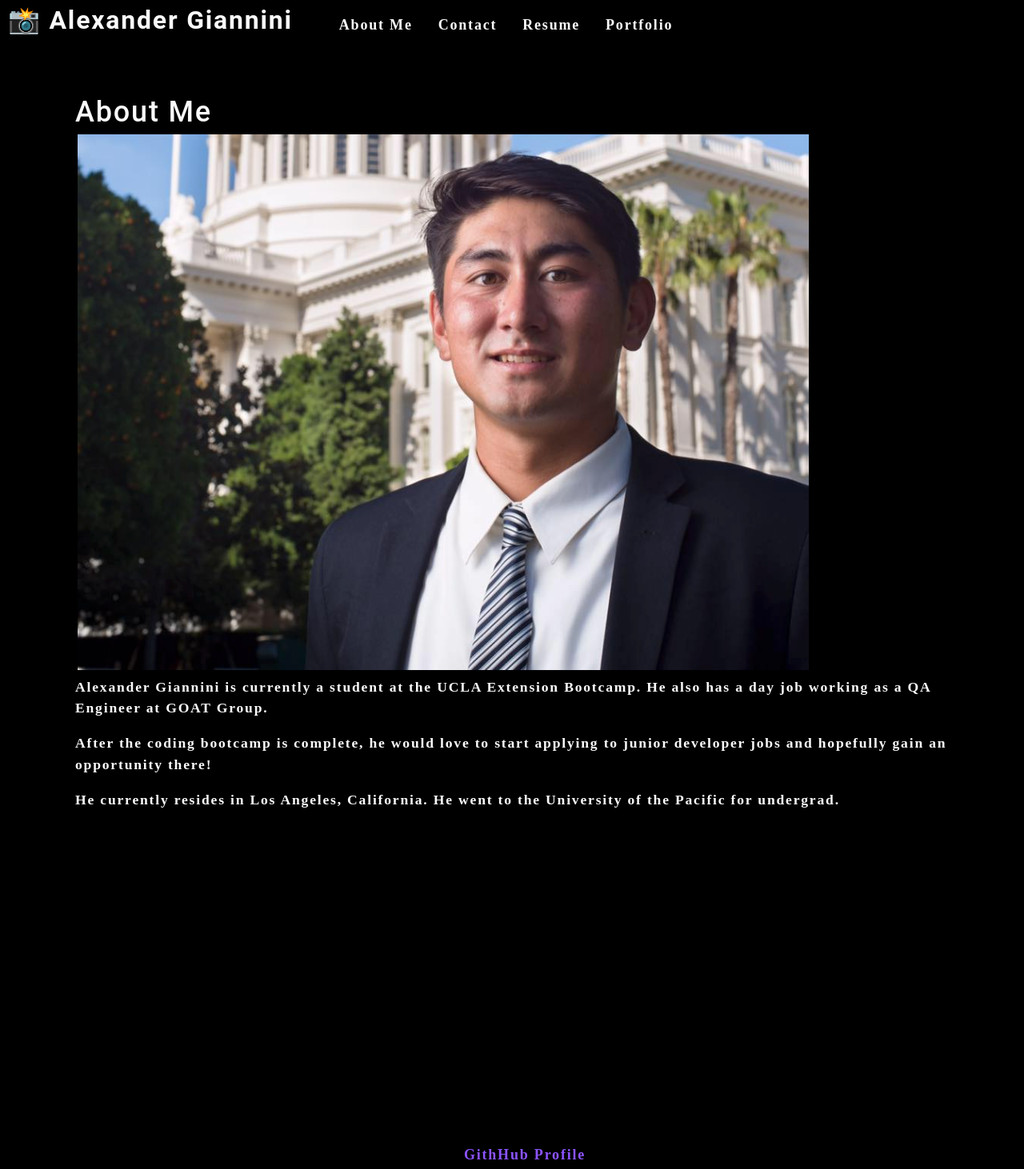
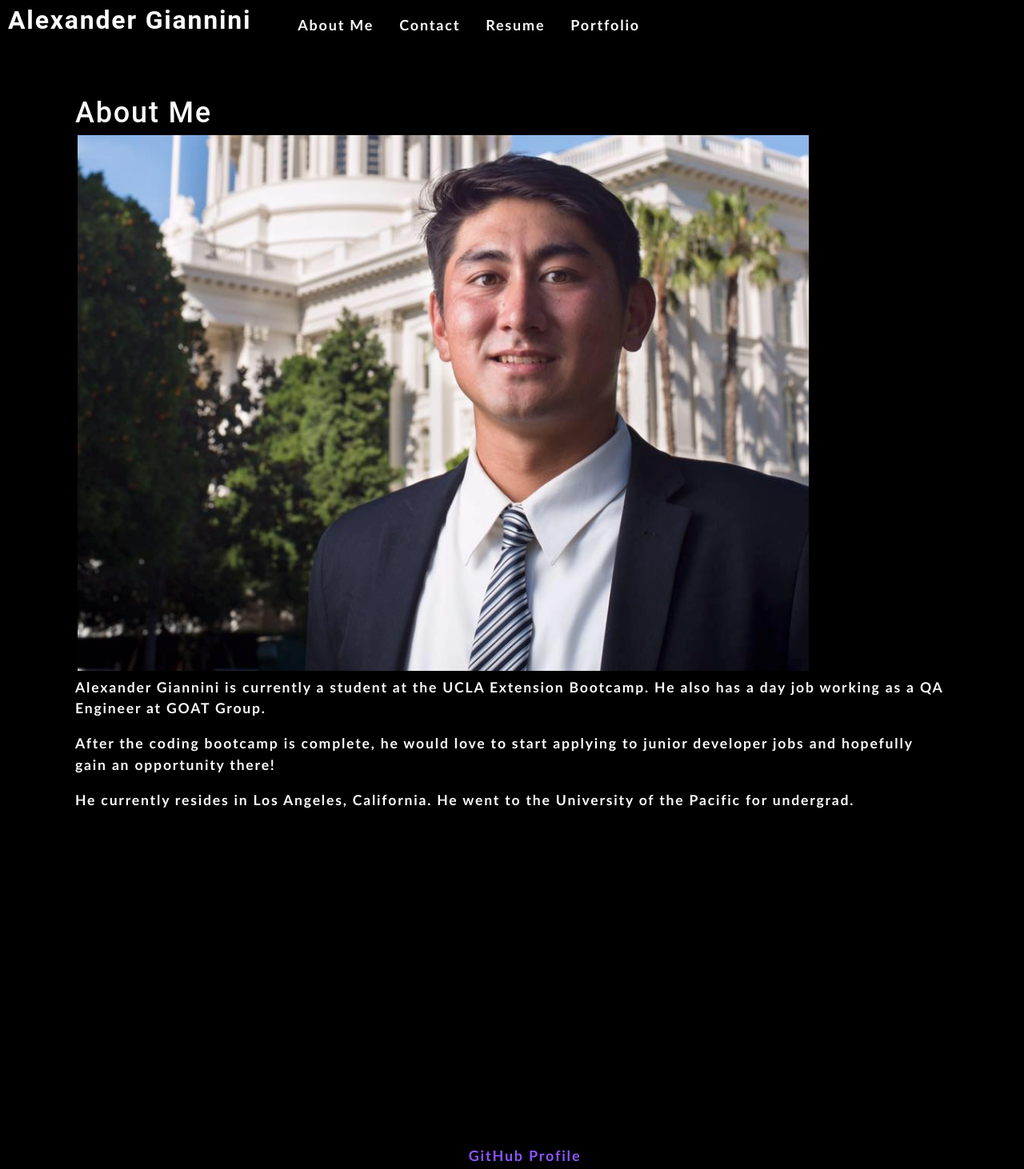
Before and after one commit to alexandergiannini/alexander-giannini-react-portfolio, a React (Create React App) app: page / in a window 1280 px wide. Shown: the top 1462 px of the page at 80% size. Built offline with nearby package versions, Linux system fonts and the light colour scheme.

Commit message:
added styling as well as README

```diff
--- a/src/App.js
+++ b/src/App.js
@@ -61,9 +61,9 @@ function App() {
       <footer>
        <div className="content has-text-centered mt-5">
          <div className="columns mt-2 my-footer">
-         <div className="column" ><a href="https://github.com/alexandergiannini" target="_blank"><i className="fab fa-github"></i> GithHub Profile</a></div>
-         <div className="column" ><a href="https://www.linkedin.com/in/alexander-giannini-004345141/" target="_blank"><i class="fab fa-github"></i> Linkedin Profile</a></div>
-         <div className="column" ><a href="https://stackoverflow.com/users/14683781/alexgiannini" target="_blank"><i class="fab fa-github"></i> Stack Overflow Profile</a></div>
+         <div className="column footer-link" ><a href="https://github.com/alexandergiannini" target="_blank"><i className="fab fa-github"></i> GitHub Profile</a></div>
+         <div className="column footer-link" ><a href="https://www.linkedin.com/in/alexander-giannini-004345141/" target="_blank"><i class="fab fa-github"></i> Linkedin Profile</a></div>
+         <div className="column footer-link" ><a href="https://stackoverflow.com/users/14683781/alexgiannini" target="_blank"><i class="fab fa-github"></i> Stack Overflow Profile</a></div>
          </div>
 
        </div>
--- a/src/components/About/index.js
+++ b/src/components/About/index.js
@@ -6,9 +6,9 @@ function About() {
       <section className="m-5">
         <h1 id="about">About Me</h1>
         <img src={require('../../assets/small/commercial/6.jpg').default}></img>
-        <p>Alexander Giannini is currently a student at the UCLA Extension Bootcamp. He also has a day job working as a QA Engineer at GOAT Group.</p>
-        <p>After the coding bootcamp is complete, he would love to start applying to junior developer jobs and hopefully gain an opportunity there!</p>
-        <p>He currently resides in Los Angeles, California. He went to the University of the Pacific for undergrad.</p>
+        <p className="about-me-p-tag">Alexander Giannini is currently a student at the UCLA Extension Bootcamp. He also has a day job working as a QA Engineer at GOAT Group.</p>
+        <p className="about-me-p-tag">After the coding bootcamp is complete, he would love to start applying to junior developer jobs and hopefully gain an opportunity there!</p>
+        <p className="about-me-p-tag">He currently resides in Los Angeles, California. He went to the University of the Pacific for undergrad.</p>
       </section>
     );
   }
--- a/src/components/Contact/index.js
+++ b/src/components/Contact/index.js
@@ -24,7 +24,7 @@ function ContactForm() {
             }
         } else {
             if (!e.target.value.length) {
-              setErrorMessage(`${e.target.name} is required.`);
+              setErrorMessage(`A ${e.target.name} is required in order to submit.`);
             } else {
               setErrorMessage('');
             }
@@ -48,22 +48,22 @@ function ContactForm() {
 
     return (
         <section>
-            <h1>Contact me</h1>
+            <h1>Contact Me</h1>
             <form id="contact-form" onSubmit={handleSubmit}>
                 <div>
-                    <label htmlFor="name">Name:</label>
-                    <input type="text" defaultValue={name} onBlur={handleChange} name="name" />
+                    <label htmlFor="name" className="contact-form-label"></label>
+                    <input type="text" defaultValue={name} onBlur={handleChange} name="name" size="45" className="contact-labels" placeholder="Please enter your name."/>
                 </div>
                 <div>
-                    <label htmlFor="email">Email address:</label>
-                    <input type="email" defaultValue={email} onBlur={handleChange} name="email" />
+                    <label htmlFor="email" className="contact-form-label" size="45"></label>
+                    <input type="email" defaultValue={email} onBlur={handleChange} name="email" size="45" className="contact-labels" placeholder="Please enter your email."/>
                 </div>
                 <div>
-                    <label htmlFor="message">Message:</label>
+                    <label htmlFor="message" className="contact-form-label" ></label>
 
 
 
-                    <textarea name="message" defaultValue={message} onBlur={handleChange} rows="5" />
+                    <textarea name="message" defaultValue={message} onBlur={handleChange} rows="5" className="contact-labels" placeholder="Please enter a message." />
 
                     {errorMessage && (
   <div>
--- a/src/components/Home/index.js
+++ b/src/components/Home/index.js
@@ -6,9 +6,9 @@ function Home() {
         <section className="m-5">
           <h1 id="about">About Me</h1>
           <img src={require('../../assets/small/commercial/6.jpg').default}></img>
-          <p>Alexander Giannini is currently a student at the UCLA Extension Bootcamp. He also has a day job working as a QA Engineer at GOAT Group.</p>
-          <p>After the coding bootcamp is complete, he would love to start applying to junior developer jobs and hopefully gain an opportunity there!</p>
-          <p>He currently resides in Los Angeles, California. He went to the University of the Pacific for undergrad.</p>
+          <p className="about-me-p-tag">Alexander Giannini is currently a student at the UCLA Extension Bootcamp. He also has a day job working as a QA Engineer at GOAT Group.</p>
+          <p className="about-me-p-tag">After the coding bootcamp is complete, he would love to start applying to junior developer jobs and hopefully gain an opportunity there!</p>
+          <p className="about-me-p-tag">He currently resides in Los Angeles, California. He went to the University of the Pacific for undergrad.</p>
         </section>
       );
   }
--- a/src/components/Nav/index.js
+++ b/src/components/Nav/index.js
@@ -18,22 +18,22 @@ function Nav(props) {
     <header className="flex-row px-1">
       <h2>
         <a data-testid="link" href="/">
-          <span role="img" aria-label="camera"> 📸</span> Alexander Giannini
+          <span role="img" aria-label="camera"></span> Alexander Giannini
         </a>
       </h2>
       <nav>
         <ul className="flex-row">
           <li className="mx-2">
-          <span onClick={() => setCurrentPage('About')}>About Me</span>
+          <span className="nav-links" onClick={() => setCurrentPage('About')}>About Me</span>
           </li>
           <li className={`mx-2 ${contactSelected && 'navActive'}`}>
-            <span onClick={() => setCurrentPage('Contact')}>Contact</span>
+            <span className="nav-links" onClick={() => setCurrentPage('Contact')}>Contact</span>
           </li>
           <li className={`mx-2 ${contactSelected && 'navActive'}`}>
-          <span onClick={() => setCurrentPage('Resume')}>Resume</span>
+          <span className="nav-links" onClick={() => setCurrentPage('Resume')}>Resume</span>
           </li>
           <li className={`mx-2 ${contactSelected && 'navActive'}`}>
-          <span onClick={() => setCurrentPage('Portfolio')}>Portfolio</span>
+          <span className="nav-links" onClick={() => setCurrentPage('Portfolio')}>Portfolio</span>
           </li>
 
         </ul>
--- a/src/index.css
+++ b/src/index.css
@@ -312,10 +312,46 @@ footer {
   position: absolute;
   top: 30px;
   left: 50px;
+  font-family:'Gill Sans', 'Gill Sans MT', Calibri, 'Trebuchet MS', sans-serif;
+  background-color: black;
+  color: white;
 }
 
 .portfolio-image-application-repo{
   position: absolute;
   top: 35px;
   right: 50px;
+  font-family:'Gill Sans', 'Gill Sans MT', Calibri, 'Trebuchet MS', sans-serif;
+  font-weight: bold;
+  background-color: black;
+  color: white;
 }
+
+#resume-link {
+  font-family:'Gill Sans', 'Gill Sans MT', Calibri, 'Trebuchet MS', sans-serif;
+}
+
+.footer-link {
+  font-family: 'Gill Sans', 'Gill Sans MT', Calibri, 'Trebuchet MS', sans-serif;
+}
+
+.nav-links {
+  font-family: 'Gill Sans', 'Gill Sans MT', Calibri, 'Trebuchet MS', sans-serif;
+}
+
+.about-me-p-tag {
+  font-family: 'Gill Sans', 'Gill Sans MT', Calibri, 'Trebuchet MS', sans-serif;
+}
+
+.li-proficiences {
+  font-family: 'Gill Sans', 'Gill Sans MT', Calibri, 'Trebuchet MS', sans-serif;
+}
+
+.contact-form-label {
+  font-family: 'Gill Sans', 'Gill Sans MT', Calibri, 'Trebuchet MS', sans-serif;
+}
+
+.error-text {
+  font-family: 'Gill Sans', 'Gill Sans MT', Calibri, 'Trebuchet MS', sans-serif;
+  color: red;
+}
```
Also changed, not shown: src/components/Resume/index.js (+16 -16 lines), 1 other file (tests, documents, lock files or other folders).
